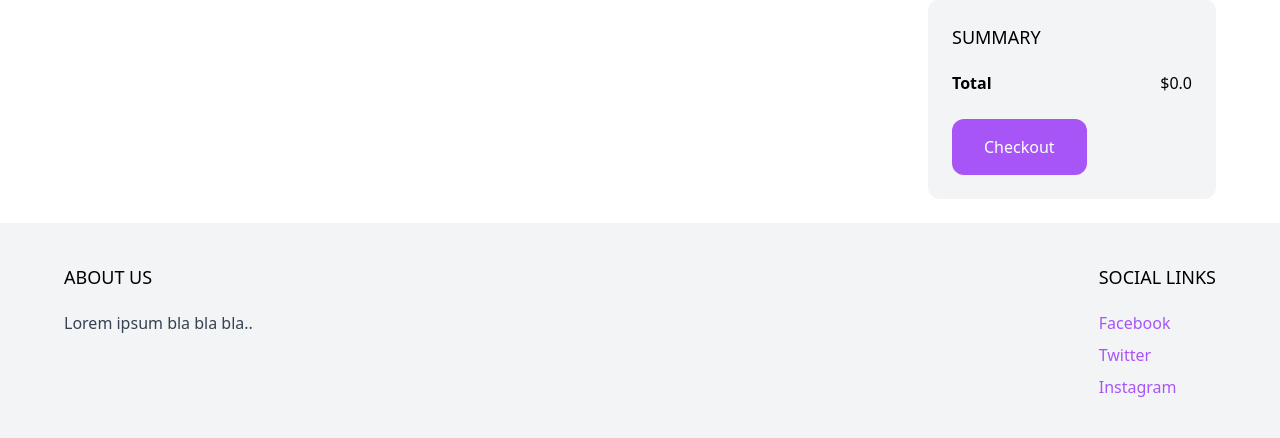
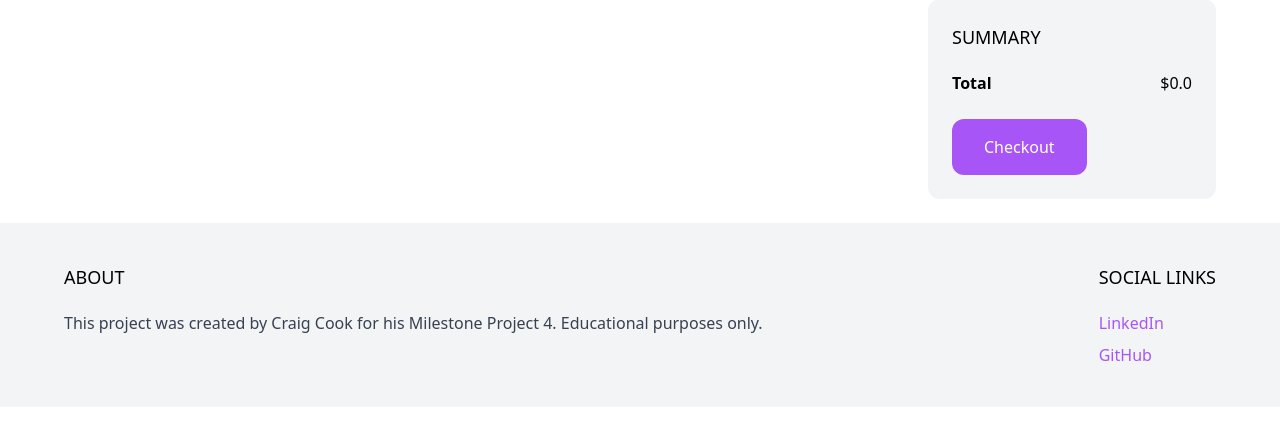
Before and after one commit to CrLeCook/MS_4, a Django app: page /cart/ in a window 1280 px wide. Shown: the part 114-552 px from the top of the page. Run offline with Django 4.2, Linux system fonts and the light colour scheme; some libraries are stand-ins or nearby versions.

Commit message:
improvements

```diff
--- a/project/cart/views.py
+++ b/project/cart/views.py
@@ -5,6 +5,8 @@ from django.shortcuts import render
 from .cart import Cart
 
 from product.models import Product
+from django.http import JsonResponse
+from django.shortcuts import get_object_or_404
 
 def add_to_cart(request, product_id):
     cart = Cart(request)
@@ -18,38 +20,43 @@ def cart(request):
 def success(request):
     return render(request, 'cart/success.html')
 
+
+
 def update_cart(request, product_id, action):
     cart = Cart(request)
+    product = get_object_or_404(Product, pk=product_id)
 
     if action == 'increment':
         cart.add(product_id, 1, True)
+    elif action == 'decrement':
+        cart.add(product_id, -1, True)
     else:
-        cart.add(product_id, -1, True)
+        return JsonResponse({'status': 'error', 'message': 'Invalid action'}, status=400)
 
-    product = Product.objects.get(pk=product_id)
     quantity = cart.get_item(product_id)
 
     if quantity:
         quantity = quantity['quantity']
+        total_price = (quantity * product.price) / 100
 
         item = {
             'product': {
                 'id': product.id,
                 'name': product.name,
-                'image': product.image,
+                'image': product.image.url,
                 'get_thumbnail': product.get_thumbnail(),
                 'price': product.price,
             },
-            'total_price': (quantity * product.price) / 100,
+            'total_price': total_price,
             'quantity': quantity,
         }
     else:
         item = None
 
-    response = render(request, 'cart/partials/cart_item.html', {'item': item})
-    response['HX-Trigger'] = 'update-menu-cart'
+    return JsonResponse({
+        'item': item
+    })
 
-    return response
 
 @login_required
 def checkout(request):
--- a/project/core/templates/core/base.html
+++ b/project/core/templates/core/base.html
@@ -50,18 +50,17 @@
         <footer class="bg-gray-100">
             <div class="max-w-6xl mx-auto py-10 px-6 xl:px-0 md:flex justify-between">
                 <div class="footer-left mb-12 md:mb-0">
-                    <h2 class="mb-5 uppercase text-lg">About us</h2>
+                    <h2 class="mb-5 uppercase text-lg">About</h2>
 
-                    <p class="text-gray-700">Lorem ipsum bla bla bla..</p>
+                    <p class="text-gray-700">This project was created by Craig Cook for his Milestone Project 4. Educational purposes only.</p>
                 </div>
 
                 <div class="footer-right">
                     <h2 class="mb-5 uppercase text-lg">Social links</h2>
 
                     <ul class="space-y-2">
-                        <li><a href="#" class="text-purple-500 hover:text-purple-800">Facebook</a></li>
-                        <li><a href="#" class="text-purple-500 hover:text-purple-800">Twitter</a></li>
-                        <li><a href="#" class="text-purple-500 hover:text-purple-800">Instagram</a></li>
+                        <li><a href="https://www.linkedin.com/in/craig-c-25739922b/" class="text-purple-500 hover:text-purple-800" target="_blank" rel="noopener noreferrer">LinkedIn</a></li>
+                        <li><a href="https://github.com/CrLeCook" class="text-purple-500 hover:text-purple-800" target="_blank" rel="noopener noreferrer">GitHub</a></li>
                     </ul>
                 </div>
             </div>
```
Also changed, not shown: project/cart/templates/cart/partials/cart_item.html (+4 -3 lines).
